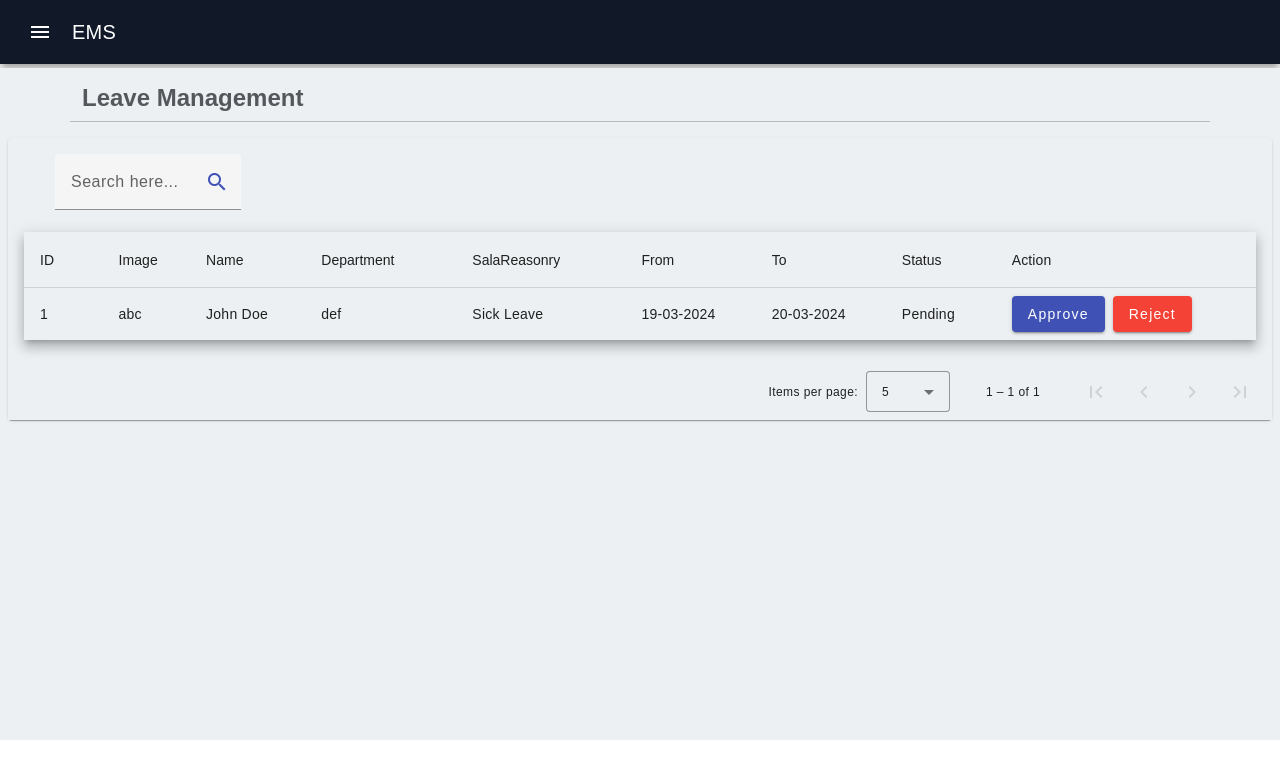
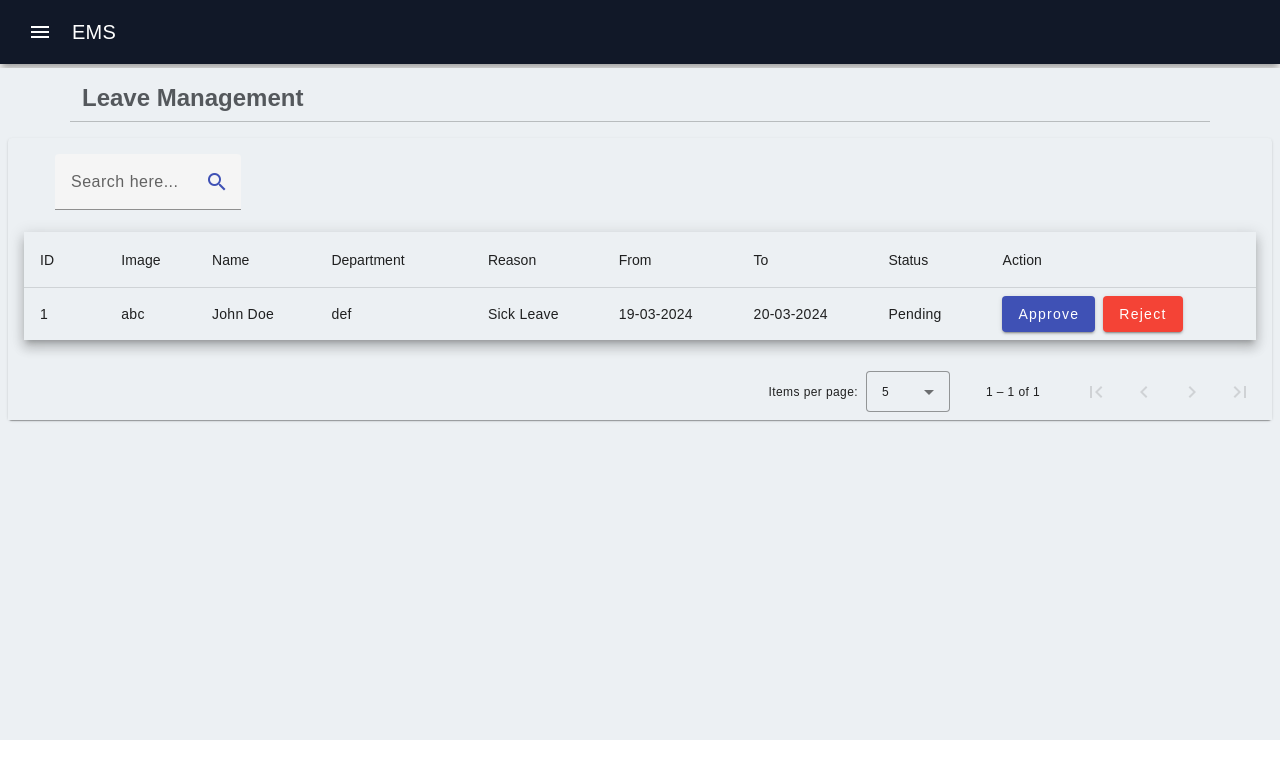
Before and after one commit to jayshree-1310/Employee_Management_system, an Angular app: page /manage-leaves in a window 1280 px wide. Shown: the top 778 px of the page. Built offline with nearby package versions, Linux system fonts and the light colour scheme.

Commit message:
change in manage-leave

```diff
--- a/src/app/Admin/manage-leaves/manage-leaves.component.html
+++ b/src/app/Admin/manage-leaves/manage-leaves.component.html
@@ -51,7 +51,7 @@
         </td>
       </ng-container>
       <ng-container matColumnDef="reason">
-        <th mat-header-cell mat-sort-header *matHeaderCellDef>SalaReasonry</th>
+        <th mat-header-cell mat-sort-header *matHeaderCellDef>Reason</th>
         <td mat-cell *matCellDef="let element">
           {{ element.reason }}
         </td>
```
